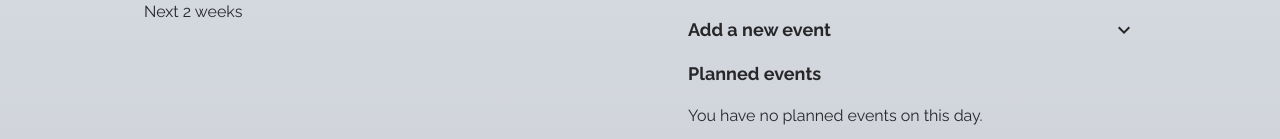
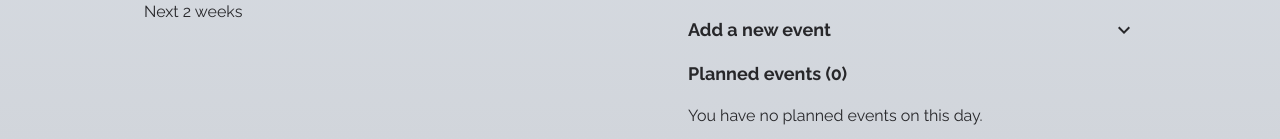
Before and after one commit to zwiro/remind-calendar-app, a React (Vite) app: page / in a window 1280 px wide. Shown: the part 658-797 px from the top of the page. Built offline with nearby package versions, Linux system fonts and the light colour scheme.

Commit message:
Showing events count and sorting events by time

```diff
--- a/src/components/CalendarContainer.tsx
+++ b/src/components/CalendarContainer.tsx
@@ -15,11 +15,6 @@ function CalendarContainer() {
   }, [value])
 
   const tileContent = (calendar: any) => {
-    console.log(
-      events.some(
-        (event) => new Date(event.date).getDate() === calendar.date.getDate()
-      )
-    )
     if (
       events.some(
         (event) =>
--- a/src/components/EditEventForm.tsx
+++ b/src/components/EditEventForm.tsx
@@ -103,6 +103,13 @@ function EditEventForm({
       <div className="flex justify-end gap-2">
         <RadioInput register={register} defaultValue={category} isEditing />
       </div>
+      <div className="ml-auto flex items-center gap-2">
+        <button
+          onClick={closeEditForm}
+          className="hover:cursor-pointer hover:underline"
+        >
+          Cancel
+        </button>
         <button
           type="submit"
           className="group flex items-center gap-2 self-end text-lg font-bold text-blue-500 hover:underline"
@@ -110,6 +117,7 @@ function EditEventForm({
           Save{" "}
           <AiFillCheckSquare className="transition-transform group-hover:scale-125" />
         </button>
+      </div>
     </form>
   )
 }
--- a/src/components/PlannedEvents.tsx
+++ b/src/components/PlannedEvents.tsx
@@ -9,11 +9,13 @@ function PlannedEvents() {
   const { events } = useAppSelector((state) => state.events)
   const { date } = useAppSelector((state) => state.date)
 
-  const plannedEvents = events.filter(
-    (ev) =>
-      new Date(ev.date).toLocaleDateString("en-UK") ===
-      new Date(date).toLocaleDateString("en-UK")
-  )
+  const plannedEvents = events
+    .filter(
+      (ev) =>
+        new Date(ev.date).toLocaleDateString("en-UK") ===
+        new Date(date).toLocaleDateString("en-UK")
+    )
+    .sort((a, b) => a.time.localeCompare(b.time))
 
   function handleClick(e: React.MouseEvent) {
     if (
@@ -26,7 +28,9 @@ function PlannedEvents() {
 
   return (
     <div onClick={handleClick} className="[&>div:last-of-type]:border-none">
-      <h3 className="text-lg font-bold">Planned events</h3>
+      <h3 className="text-lg font-bold">
+        Planned events ({plannedEvents.length})
+      </h3>
       <Spacer value={2} />
       {plannedEvents.map((event) => (
         <PlannedEvent
```
Lines whose indentation alone changed are shown as unchanged.
